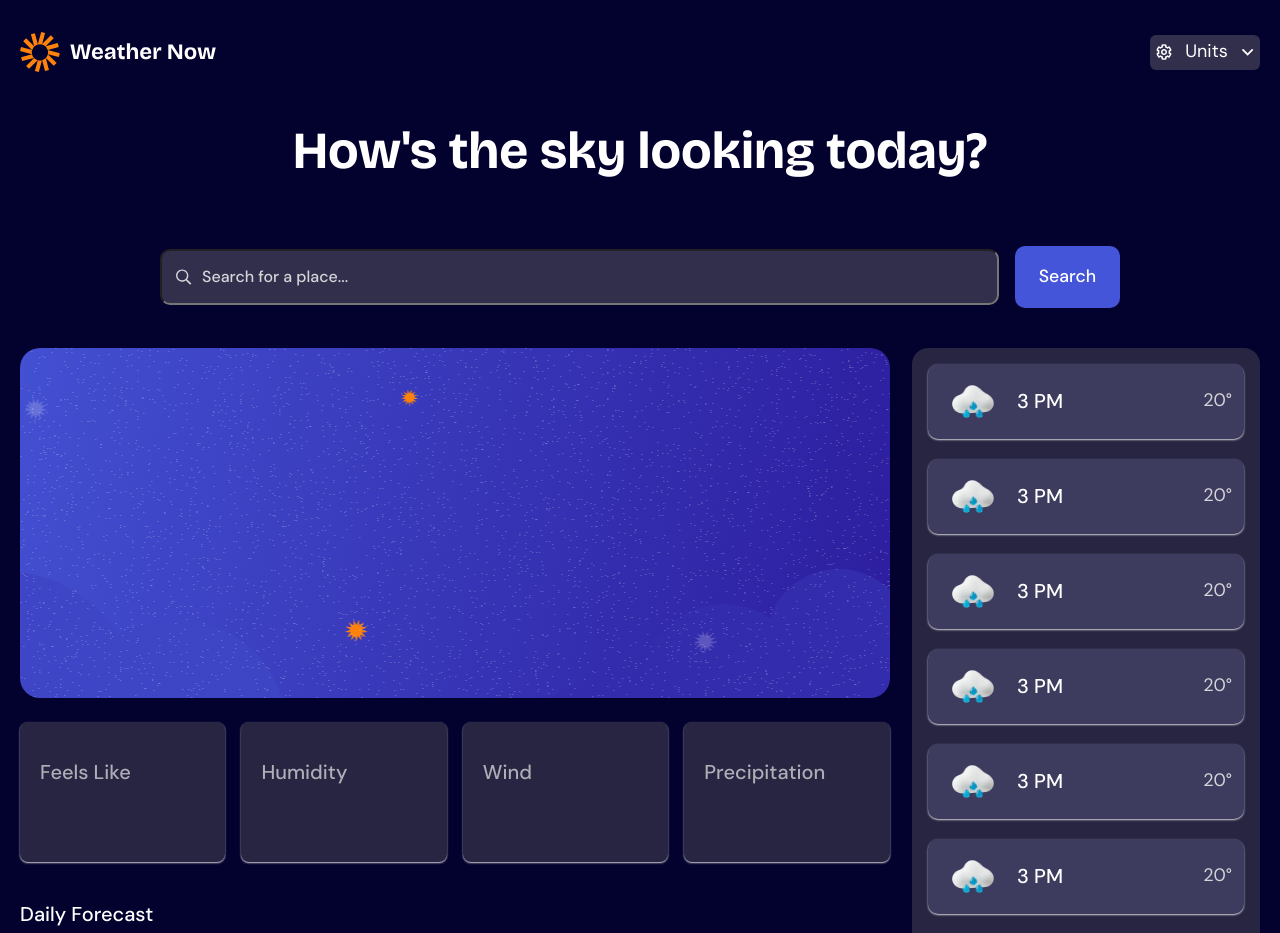
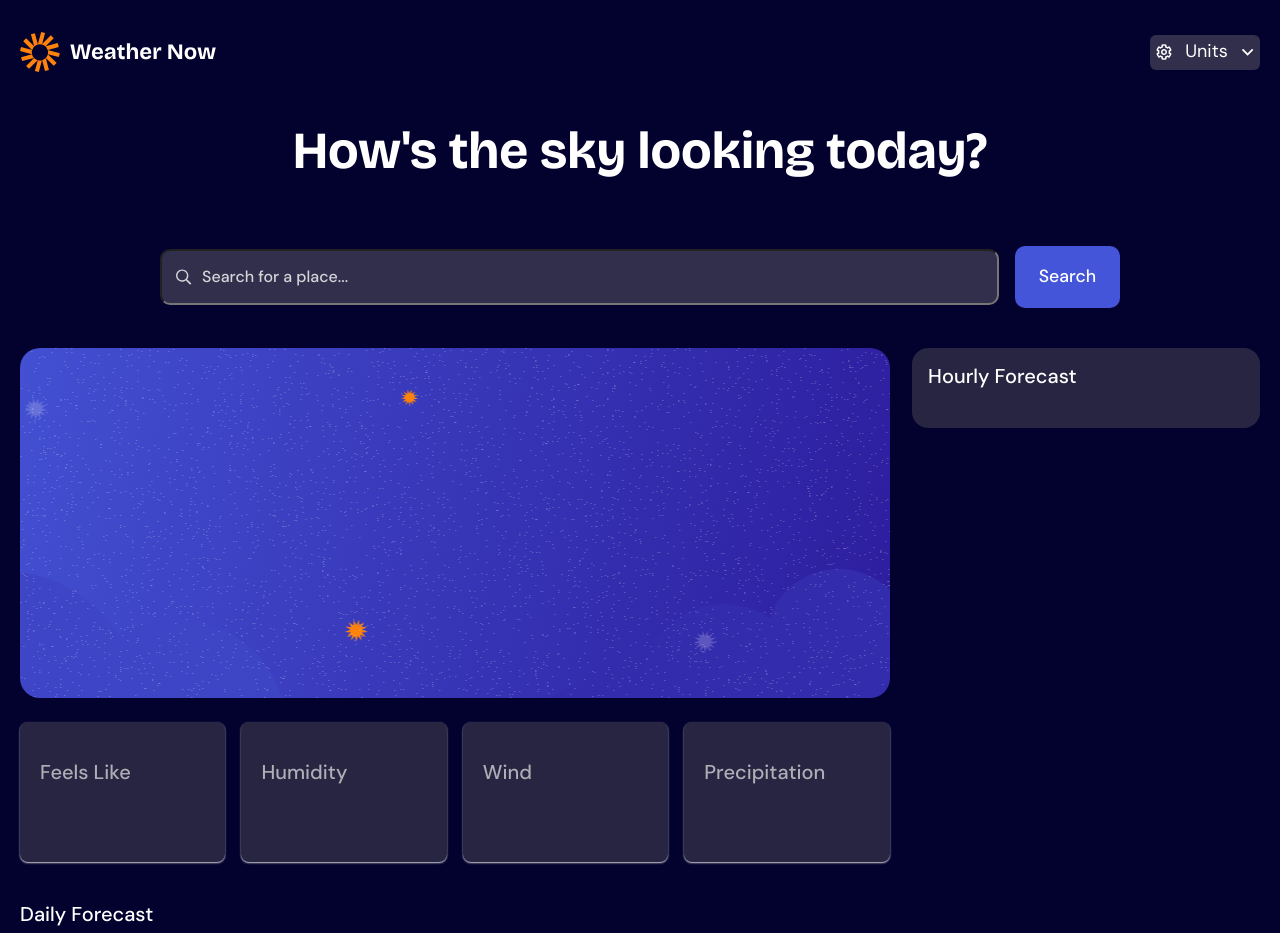
Before and after one commit to sean365-bit/Weather-App, a React (Vite) app: page / in a window 1280 px wide. Shown: the top 933 px of the page. Built offline with nearby package versions, Linux system fonts and the light colour scheme.

Commit message:
add hourly forecast

```diff
--- a/src/components/DailyForecast.tsx
+++ b/src/components/DailyForecast.tsx
@@ -1,28 +1,6 @@
 import type { dailyForecastProps } from "../types/ComponentTypes";
+import { getWeatherIcon } from "../utils/weatherHelpers";
 import Loading from "./Loading";
-
-import sunIcon from "../assets/images/icon-sunny.webp";
-import partlyCloudyIcon from "../assets/images/icon-partly-cloudy.webp";
-import cloudyIcon from "../assets/images/icon-overcast.webp";
-import fogIcon from "../assets/images/icon-fog.webp";
-import drizzleIcon from "../assets/images/icon-drizzle.webp";
-import rainIcon from "../assets/images/icon-rain.webp";
-import snowIcon from "../assets/images/icon-snow.webp";
-import thunderstormIcon from "../assets/images/icon-storm.webp";
-
-const getWeatherIcon = (code: number): string => {
-  if (code === 0) return sunIcon;
-  if (code <= 2) return partlyCloudyIcon;
-  if (code === 3) return cloudyIcon;
-  if (code >= 45 && code <= 48) return fogIcon;
-  if (code >= 51 && code <= 57) return drizzleIcon;
-  if (code >= 61 && code <= 67) return rainIcon;
-  if (code >= 71 && code <= 77) return snowIcon;
-  if (code >= 80 && code <= 82) return rainIcon; // showers
-  if (code >= 85 && code <= 86) return snowIcon; // snow showers
-  if (code >= 95 && code <= 99) return thunderstormIcon;
-  return sunIcon; // fallback
-};
 
 function DailyForecast({ weatherData, loading }: dailyForecastProps) {
   return (
--- a/src/components/Header.tsx
+++ b/src/components/Header.tsx
@@ -1,17 +1,17 @@
 import "../styles/Header.scss";
 import { useState } from "react";
 import { useUnits } from "../hooks";
-import { formatCurrentDate, formatCityName } from "../utils/weatherHelpers";
 import type { WeatherResponse } from "../types/ComponentTypes";
 import logo from "../assets/images/logo.svg";
 import unitsIcon from "../assets/images/icon-units.svg";
 import dropdownIcon from "../assets/images/icon-dropdown.svg";
 import Form from "./Form";
-import Loading from "./Loading";
+
 import StatCard from "./StatCard";
 import DailyForecast from "./DailyForecast";
+import HourlyForecast from "./HourlyForecast";
 
-import rainIcon from "../assets/images/icon-rain.webp";
+import WeatherOverview from "./WeatherOverview";
 
 const Header = function () {
   const [weatherData, setWeatherData] = useState<WeatherResponse | null>(null);
@@ -51,29 +51,14 @@ const Header = function () {
       />
 
       <div className="desktop_version">
-        <div className="desktop_left">
+        <div>
           {/* UI weather overview */}
-          <div className="weather_overview">
-            {loading ? (
-              <Loading />
-            ) : error ? (
-              <p className="error_message">{error}</p>
-            ) : (
-              weatherData && (
-                <>
-                  <div className="overview_specs">
-                    <p className="weather_area">
-                      {cityName && formatCityName(cityName)}
-                    </p>
-                    <p className="weather_date">{formatCurrentDate()}</p>
-                  </div>
-                  <p className="degrees">
-                    {weatherData.current.temperature_2m}°
-                  </p>
-                </>
-              )
-            )}
-          </div>
+          <WeatherOverview
+            weatherData={weatherData}
+            loading={loading}
+            error={error}
+            cityName={cityName}
+          />
 
           <div className="weather_stats">
             <StatCard
@@ -109,108 +94,8 @@ const Header = function () {
           <DailyForecast weatherData={weatherData} loading={loading} />
         </div>
 
-        {/* desktop_right */}
-        <div className="desktop_right">
-          {/* UI Hourly Forecast */}
-          <div className="hourly_forecast_container">
-            <div className="hourly_forecast_content">
-              <div className="hour_heading">
-                <img
-                  src={rainIcon}
-                  alt="icon"
-                  className="hourly_icon"
-                  loading="lazy"
-                />
-                <div className="hour">3 PM</div>
-              </div>
-
-              <p className="hourly_degree">20°</p>
-            </div>
-
-            <div className="hourly_forecast_content">
-              <div className="hour_heading">
-                <img
-                  src={rainIcon}
-                  alt="icon"
-                  className="hourly_icon"
-                  loading="lazy"
-                />
-                <div className="hour">3 PM</div>
-              </div>
-
-              <p className="hourly_degree">20°</p>
-            </div>
-
-            <div className="hourly_forecast_content">
-              <div className="hour_heading">
-                <img
-                  src={rainIcon}
-                  alt="icon"
-                  className="hourly_icon"
-                  loading="lazy"
-                />
-                <div className="hour">3 PM</div>
-              </div>
-
-              <p className="hourly_degree">20°</p>
-            </div>
-
-            <div className="hourly_forecast_content">
-              <div className="hour_heading">
-                <img
-                  src={rainIcon}
-                  alt="icon"
-                  className="hourly_icon"
-                  loading="lazy"
-                />
-                <div className="hour">3 PM</div>
-              </div>
-
-              <p className="hourly_degree">20°</p>
-            </div>
-
-            <div className="hourly_forecast_content">
-              <div className="hour_heading">
-                <img
-                  src={rainIcon}
-                  alt="icon"
-                  className="hourly_icon"
-                  loading="lazy"
-                />
-                <div className="hour">3 PM</div>
-              </div>
-
-              <p className="hourly_degree">20°</p>
-            </div>
-
-            <div className="hourly_forecast_content">
-              <div className="hour_heading">
-                <img
-                  src={rainIcon}
-                  alt="icon"
-                  className="hourly_icon"
-                  loading="lazy"
-                />
-                <div className="hour">3 PM</div>
-              </div>
-
-              <p className="hourly_degree">20°</p>
-            </div>
-
-            <div className="hourly_forecast_content">
-              <div className="hour_heading">
-                <img
-                  src={rainIcon}
-                  alt="icon"
-                  className="hourly_icon"
-                  loading="lazy"
-                />
-                <div className="hour">3 PM</div>
-              </div>
-
-              <p className="hourly_degree">20°</p>
-            </div>
-          </div>
+        <div>
+          <HourlyForecast weatherData={weatherData} />
         </div>
       </div>
     </header>
--- /dev/null
+++ b/src/components/HourlyForecast.tsx
@@ -0,0 +1,42 @@
+import type { hourlyForecastProps } from "../types/ComponentTypes";
+import { getWeatherIcon } from "../utils/weatherHelpers";
+
+const formatHour = (isoTime: string): string => {
+  const date = new Date(isoTime);
+  const hours24 = date.getHours();
+  const hours12 = hours24 % 12 || 12; // converts 0 → 12, 13 → 1, etc.
+  const period = hours24 >= 12 ? "PM" : "AM";
+  return `${hours12} ${period}`;
+};
+
+function HourlyForecast({ weatherData }: hourlyForecastProps) {
+  return (
+    <div className="hourly_forecast_container">
+      <p className="daily_forecast_title">Hourly Forecast</p>
+
+      {weatherData?.hourly.time.slice(8, 16).map((time, index) => {
+        const icon = getWeatherIcon(weatherData.hourly.weather_code[index]);
+
+        return (
+          <div className="hourly_forecast_content" key={time}>
+            <div className="hour_heading">
+              <img
+                src={icon}
+                alt="icon"
+                className="hourly_icon"
+                loading="lazy"
+              />
+
+              <p className="hour">{formatHour(time)}</p>
+            </div>
+            <p className="hourly_degree">
+              {weatherData?.hourly.temperature_2m[index]}°C
+            </p>
+          </div>
+        );
+      })}
+    </div>
+  );
+}
+
+export default HourlyForecast;
--- /dev/null
+++ b/src/components/WeatherOverview.tsx
@@ -0,0 +1,45 @@
+import type { WeatherOverviewProps } from "../types/ComponentTypes";
+import Loading from "./Loading";
+import {
+  formatCityName,
+  formatCurrentDate,
+  getWeatherIcon,
+} from "../utils/weatherHelpers";
+
+const WeatherOverview = function ({
+  weatherData,
+  loading,
+  error,
+  cityName,
+}: WeatherOverviewProps) {
+  return (
+    <div className="weather_overview">
+      {loading ? (
+        <Loading />
+      ) : error ? (
+        <p className="error_message">{error}</p>
+      ) : (
+        weatherData && (
+          <>
+            <div className="overview_specs">
+              <p className="weather_area">
+                {cityName && formatCityName(cityName)}
+              </p>
+              <p className="weather_date">{formatCurrentDate()}</p>
+            </div>
+            <p className="degrees">
+              <img
+                className="overview_icon"
+                src={getWeatherIcon(weatherData.current.weather_code)}
+                alt="Weather Icon"
+              />
+              {weatherData.current.temperature_2m}°
+            </p>
+          </>
+        )
+      )}
+    </div>
+  );
+};
+
+export default WeatherOverview;
--- a/src/styles/Header.scss
+++ b/src/styles/Header.scss
@@ -118,6 +118,14 @@ header {
 .degrees {
   @include textPreset1;
   color: $neutral-0;
+
+  display: flex;
+  justify-content: center;
+  align-items: center;
+}
+
+.overview_icon {
+  height: 125px;
 }
 
 /* UI weather stats  */
@@ -262,13 +270,13 @@ header {
 }
 
 .hourly_icon {
-  height: 65px;
+  height: 50px;
 }
 
 .hourly_degree {
   @include textPreset6;
 
-  color: $neutral-200;
+  color: $neutral-0;
   margin-right: $spacing-150;
 }
 
--- a/src/utils/weatherHelpers.ts
+++ b/src/utils/weatherHelpers.ts
@@ -1,3 +1,12 @@
+import sunIcon from "../assets/images/icon-sunny.webp";
+import partlyCloudyIcon from "../assets/images/icon-partly-cloudy.webp";
+import cloudyIcon from "../assets/images/icon-overcast.webp";
+import fogIcon from "../assets/images/icon-fog.webp";
+import drizzleIcon from "../assets/images/icon-drizzle.webp";
+import rainIcon from "../assets/images/icon-rain.webp";
+import snowIcon from "../assets/images/icon-snow.webp";
+import thunderstormIcon from "../assets/images/icon-storm.webp";
+
 export const kelvinToCelsius = (kelvin: number): number => {
   return Math.round(kelvin - 273.15);
 };
@@ -9,6 +18,21 @@ export const formatCurrentDate = () => {
     month: "short",
     day: "numeric",
   });
+};
+
+export const getWeatherIcon = function (code: number): string {
+  if (code === 0) return sunIcon; // icon-sunny
+  if (code === 1) return sunIcon; // icon-sunny
+  if (code <= 2) return partlyCloudyIcon; // icon-partly-cloudy
+  if (code === 3) return cloudyIcon; // icon-overcast
+  if (code >= 45 && code <= 48) return fogIcon; // icon-fog
+  if (code >= 51 && code <= 57) return drizzleIcon; // icon-drizzle
+  if (code >= 61 && code <= 67) return rainIcon; // icon-rain
+  if (code >= 71 && code <= 77) return snowIcon; // icon-snow
+  if (code >= 80 && code <= 82) return rainIcon; // icon-rain
+  if (code >= 85 && code <= 86) return snowIcon; // icon-snow
+  if (code >= 95 && code <= 99) return thunderstormIcon; // icon-storm
+  return sunIcon; // fallback
 };
 
 export const formatCityName = (city: string) => {
```
Also changed, not shown: src/types/ComponentTypes.ts (+12 -0 lines).
